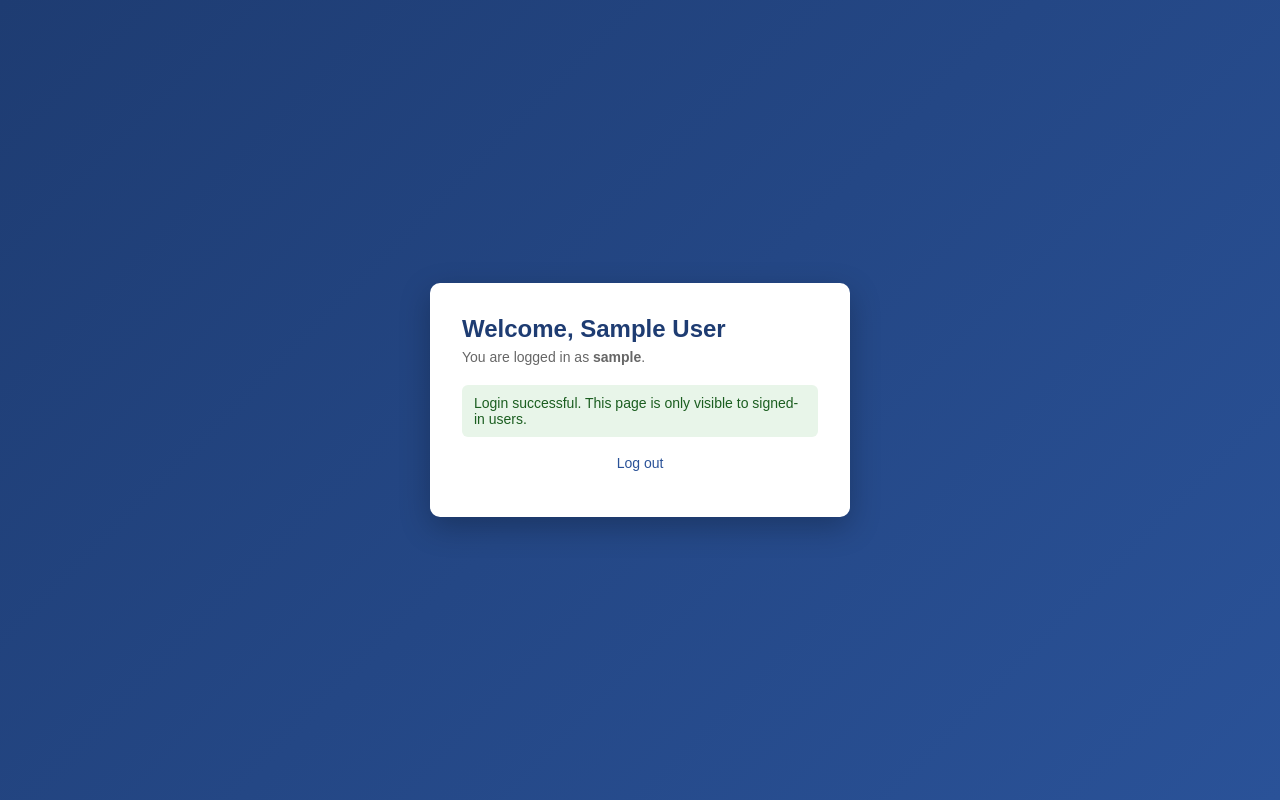
After one commit to Jam13k/cat2-signup-app, a PHP site: page /dashboard.php in a window 1280 px wide. The commit adds this page. Run offline with PHP 8.4, Linux system fonts and the light colour scheme; the visitor is signed in with stand-in values (Sample User, id 1).

Commit message:
Customise headings; add dashboard, logout and DB config template

```diff
--- /dev/null
+++ b/dashboard.php
@@ -0,0 +1,24 @@
+<?php
+session_start();
+if (!isset($_SESSION['user_id'])) {
+    header('Location: login.php');
+    exit;
+}
+?>
+<!DOCTYPE html>
+<html lang="en">
+<head>
+    <meta charset="UTF-8">
+    <meta name="viewport" content="width=device-width, initial-scale=1">
+    <title>Dashboard</title>
+    <link rel="stylesheet" href="style.css">
+</head>
+<body>
+    <div class="card">
+        <h1>Welcome, <?= htmlspecialchars($_SESSION['full_name']) ?></h1>
+        <p class="sub">You are logged in as <strong><?= htmlspecialchars($_SESSION['username']) ?></strong>.</p>
+        <div class="alert success">Login successful. This page is only visible to signed-in users.</div>
+        <p class="switch"><a href="logout.php">Log out</a></p>
+    </div>
+</body>
+</html>
--- a/login.php
+++ b/login.php
@@ -33,7 +33,7 @@ if ($_SERVER['REQUEST_METHOD'] === 'POST') {
 </head>
 <body>
     <div class="card">
-        <h1>Welcome back</h1>
+        <h1>CNS Student Portal: Log In</h1>
         <p class="sub">Log in to your student portal.</p>
 
         <?php if ($error): ?>
--- /dev/null
+++ b/logout.php
@@ -0,0 +1,6 @@
+<?php
+session_start();
+$_SESSION = [];
+session_destroy();
+header('Location: login.php');
+exit;
--- a/signup.php
+++ b/signup.php
@@ -54,7 +54,7 @@ if ($_SERVER['REQUEST_METHOD'] === 'POST') {
 </head>
 <body>
     <div class="card">
-        <h1>Create an account</h1>
+        <h1>CNS Student Portal: Sign Up</h1>
         <p class="sub">Register to access the student portal.</p>
 
         <?php foreach ($errors as $e): ?>
```
Also changed, not shown: config.example.php (added, +19 -0 lines), 1 other file.
